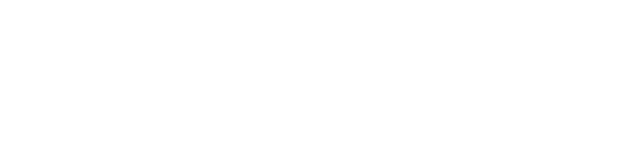
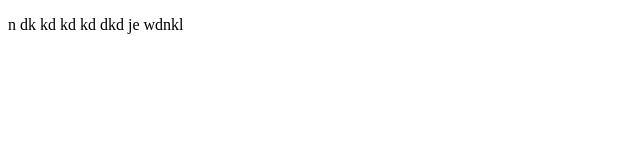
Before and after one commit to mattrwulff/Car-project, a plain HTML site: page index.html in a window 1280 px wide. Shown: the whole page, without its empty margins (0-640 px from the left). Drawn offline with Linux system fonts and the light colour scheme.

Commit message:
first change to home page
added p tag

```diff
--- a/index.html
+++ b/index.html
@@ -1,5 +1,7 @@
 <!DOCTYPE html>
 <html>
     <head></head>
-    <body></body>
+    <body>
+        <p>n  dk kd  kd  kd  dkd  je  wdnkl</p>
+    </body>
 </html>
```
